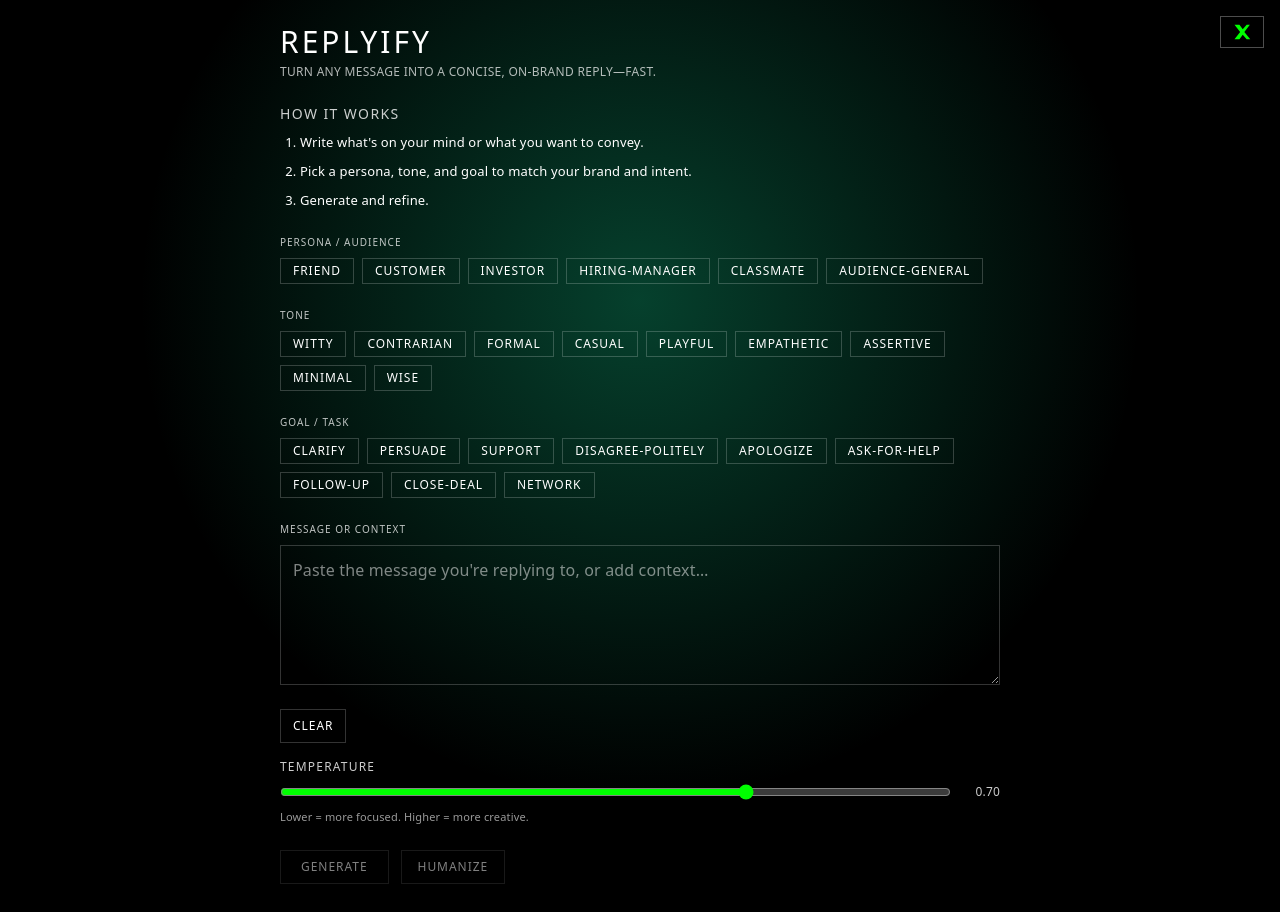
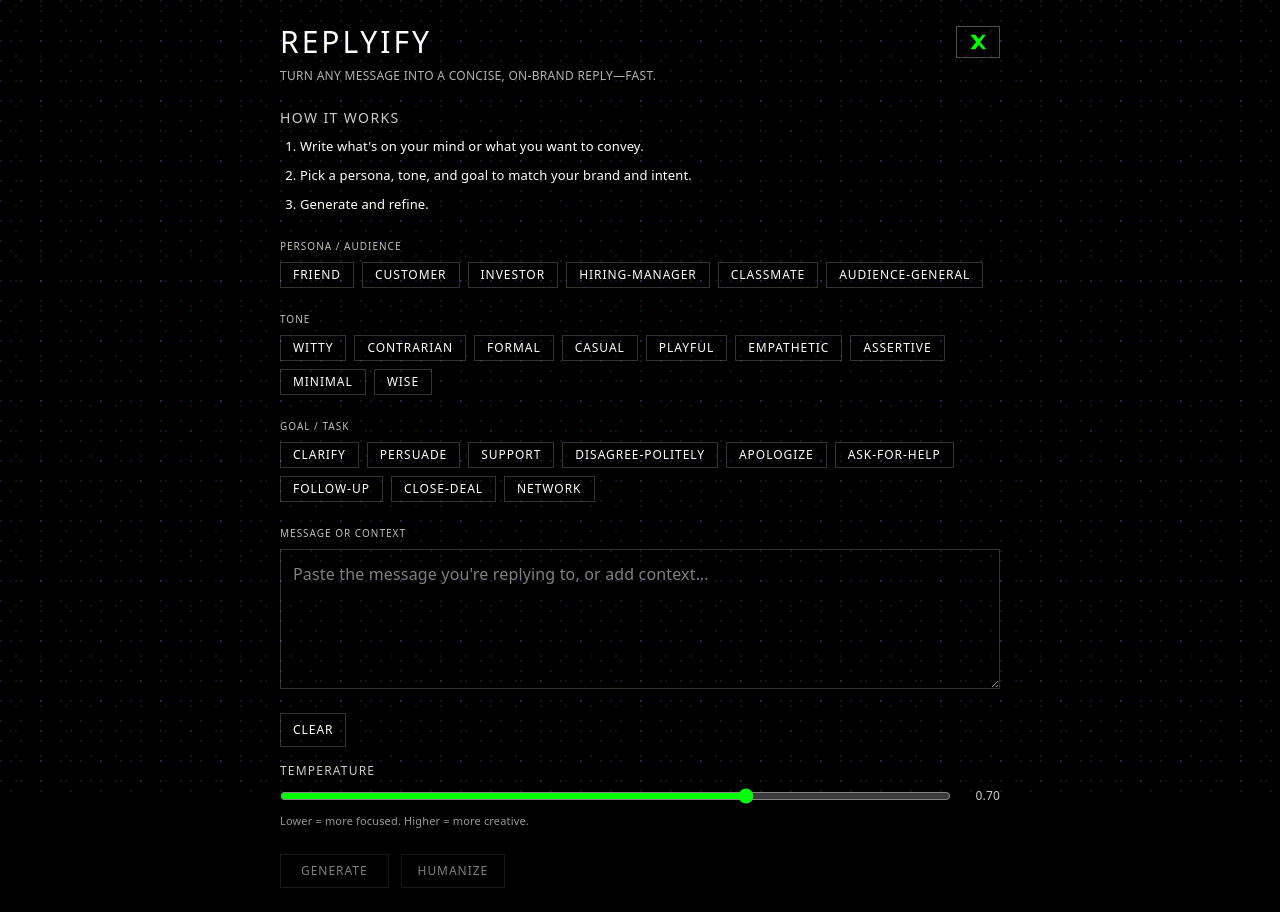
Before and after one commit to Shrysxs/replyify, a Next.js app: page / in a window 1280 px wide. Built offline with nearby package versions, Linux system fonts and the light colour scheme; no server answers.

Commit message:
UI changed to Drak noise clr , X link fixtures

```diff
--- a/src/app/layout.tsx
+++ b/src/app/layout.tsx
@@ -55,40 +55,22 @@ export default function RootLayout({
         <link rel="preconnect" href="https://api.groq.com" crossOrigin="anonymous" />
         <link rel="dns-prefetch" href="//api.groq.com" />
       </head>
-      <body className={`${vt323.variable} antialiased min-h-screen w-full relative overflow-x-hidden bg-[#020617]`}>
-        {/* Emerald Radial Glow Background */}
+      <body className={`${vt323.variable} antialiased min-h-screen w-full relative overflow-x-hidden bg-black`}>
+        {/* Dark Noise Colored Background */}
         <div
-          className="absolute inset-0 z-0"
+          className="absolute inset-0 z-0 pointer-events-none"
+          aria-hidden="true"
           style={{
-            backgroundImage:
-              `radial-gradient(circle 500px at 50% 300px, rgba(16,185,129,0.35), transparent)`,
+            background: "#000000",
+            backgroundImage: `
+        radial-gradient(circle at 1px 1px, rgba(139, 92, 246, 0.2) 1px, transparent 0),
+        radial-gradient(circle at 1px 1px, rgba(59, 130, 246, 0.18) 1px, transparent 0),
+        radial-gradient(circle at 1px 1px, rgba(236, 72, 153, 0.15) 1px, transparent 0)
+      `,
+            backgroundSize: "20px 20px, 30px 30px, 25px 25px",
+            backgroundPosition: "0 0, 10px 10px, 15px 5px",
           }}
         />
-        {/* X Profile Link */}
-        <a
-          href="https://x.com/xshrey_9"
-          target="_blank"
-          rel="noopener noreferrer"
-          aria-label="Open X profile @xshrey_9"
-          className="fixed top-4 right-4 z-20 border border-white/30 px-3 py-1.5 text-xs uppercase tracking-widest hover:border-white/60 hover:text-[var(--accent)] hover:shadow-[0_0_20px_#00ff0033] transition-colors"
-        >
-          <svg
-            width="18"
-            height="18"
-            viewBox="0 0 24 24"
-            xmlns="http://www.w3.org/2000/svg"
-            aria-hidden="true"
-            focusable="false"
-            className="block"
-          >
-            {/* Simple Icons: X (brand) */}
-            <path
-              fill="currentColor"
-              d="M18.244 2.25 12.98 8.248 8.6 2.25H2l7.513 9.898L2 21.75h6.6l4.38-5.998 5.27 5.998H23l-7.9-9.76 7.4-9.74h-4.256Z"
-            />
-          </svg>
-          <span className="sr-only">X</span>
-        </a>
         {/* App Content */}
         <div className="relative z-10">
           {children}
--- a/src/app/page.tsx
+++ b/src/app/page.tsx
@@ -80,7 +80,7 @@ export default function Home() {
       await navigator.clipboard.writeText(output);
       setCopied(true);
       setTimeout(() => setCopied(false), 1500);
-    } catch (e) {
+    } catch {
       // Fallback
       try {
         const ta = document.createElement("textarea");
@@ -140,8 +140,33 @@ export default function Home() {
 
   return (
     <main className="mx-auto max-w-3xl p-6 grid gap-6">
-      <header className="grid gap-1">
-        <h1 className="text-3xl uppercase tracking-widest">REPLYIFY</h1>
+      <header className="grid gap-2">
+        <div className="flex items-center justify-between gap-3">
+          <h1 className="text-3xl uppercase tracking-widest">REPLYIFY</h1>
+          <a
+            href="https://x.com/xshrey_9"
+            target="_blank"
+            rel="noopener noreferrer"
+            aria-label="Open X profile @xshrey_9"
+            className="border border-white/30 px-3 py-1.5 text-xs uppercase tracking-widest hover:border-white/60 hover:text-[var(--accent)] hover:shadow-[0_0_20px_#00ff0033] transition-colors"
+          >
+            <svg
+              width="18"
+              height="18"
+              viewBox="0 0 24 24"
+              xmlns="http://www.w3.org/2000/svg"
+              aria-hidden="true"
+              focusable="false"
+              className="block"
+            >
+              <path
+                fill="currentColor"
+                d="M18.244 2.25 12.98 8.248 8.6 2.25H2l7.513 9.898L2 21.75h6.6l4.38-5.998 5.27 5.998H23l-7.9-9.76 7.4-9.74h-4.256Z"
+              />
+            </svg>
+            <span className="sr-only">X</span>
+          </a>
+        </div>
         <p className="text-xs opacity-70 uppercase tracking-wide">
           Turn any message into a concise, on‑brand reply—fast.
         </p>
```
